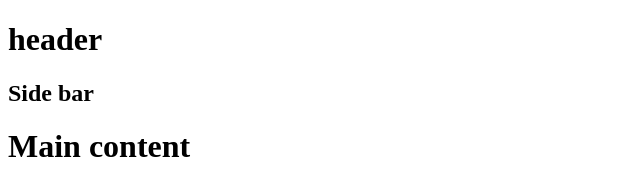
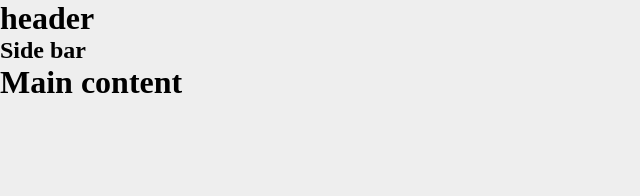
Before and after one commit to Munyangeyoelie/Grid-course, a plain HTML site: page index.html in a window 1280 px wide. Shown: the whole page, without its empty margins (0-640 px from the left). Drawn offline with Linux system fonts and the light colour scheme.

Commit message:
styling started

```diff
--- a/index.html
+++ b/index.html
@@ -4,6 +4,7 @@
     <meta charset="UTF-8" />
     <meta name="viewport" content="width=device-width, initial-scale=1.0" />
     <title>Gride</title>
+    <link rel="stylesheet" href="style.css" />
   </head>
   <body>
     <header>
@@ -12,7 +13,6 @@
     <section>
       <h1>Side bar</h1>
     </section>
-
     <main>
       <h1>Main content</h1>
     </main>
--- /dev/null
+++ b/style.css
@@ -0,0 +1,7 @@
+* {
+  padding: 0;
+  margin: 0;
+}
+body {
+  background-color: rgb(238, 238, 238);
+}
```
